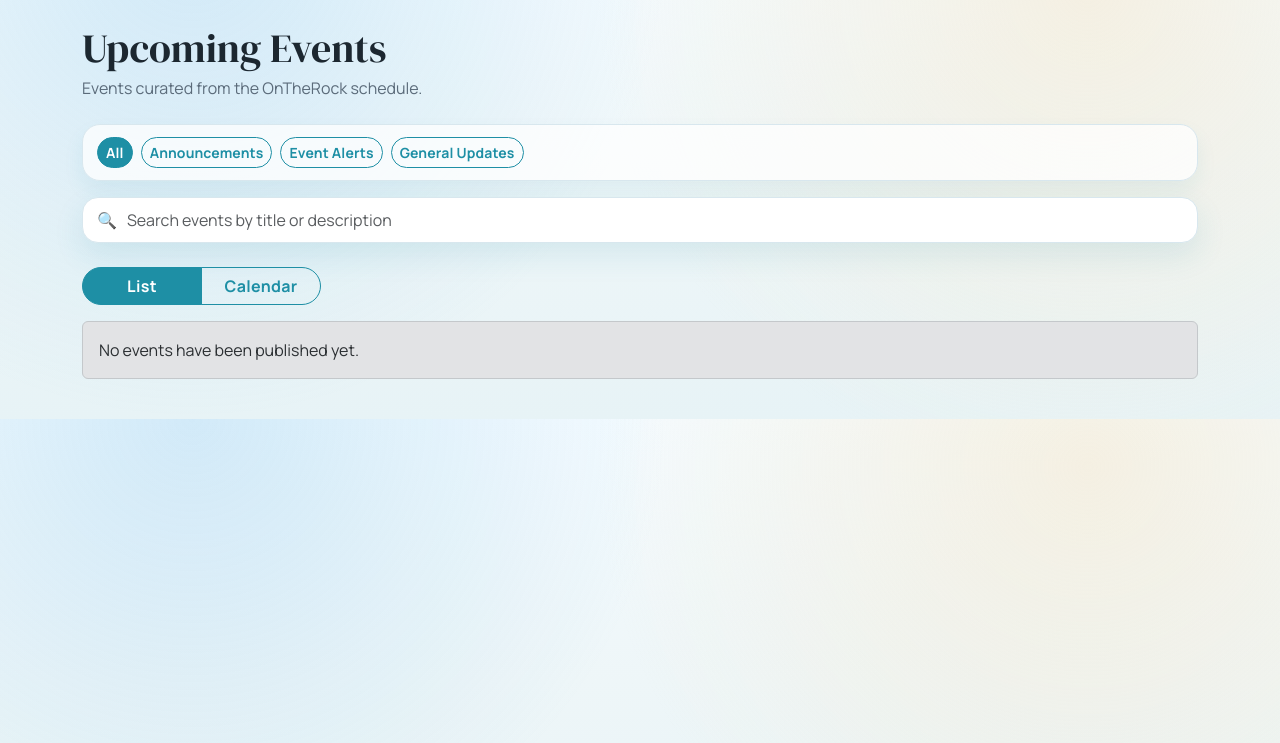
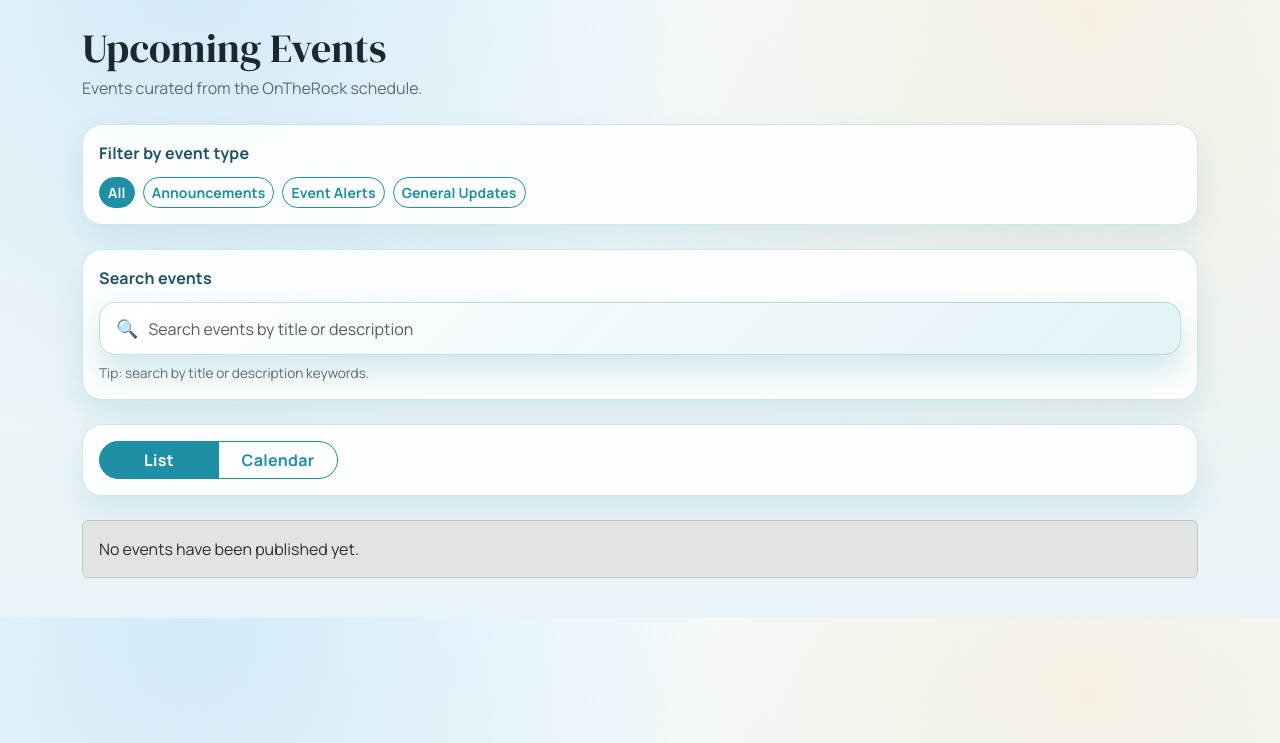
Before and after one commit to JSY-Ben/BeanPrepared, a PHP site: page /Web/ in a window 1280 px wide. Shown: the part 57-800 px from the top of the page. Run offline with PHP 8.4, Linux system fonts and the light colour scheme; data comes from the database, SQL or seed files in the repository; data that the repository does not hold is empty.

Commit message:
Style Separation Changes

```diff
--- a/public/css/site.css
+++ b/public/css/site.css
@@ -69,29 +69,36 @@ body {
   letter-spacing: 0.02em;
 }
 
-.filter-bar {
-  background: rgba(255, 255, 255, 0.75);
-  border: 1px solid var(--otr-border);
-  border-radius: 18px;
-  padding: 12px 14px;
-  box-shadow: 0 10px 20px rgba(30, 143, 165, 0.08);
-}
-
 .filter-group {
   display: flex;
   flex-wrap: wrap;
   gap: 8px;
 }
 
+.section-card {
+  background: rgba(255, 255, 255, 0.86);
+  border: 1px solid rgba(30, 143, 165, 0.2);
+  border-radius: 20px;
+  padding: 16px;
+  box-shadow: 0 14px 30px rgba(30, 143, 165, 0.12);
+}
+
+.section-header {
+  font-weight: 700;
+  letter-spacing: 0.01em;
+  margin-bottom: 12px;
+  color: #1f5464;
+}
+
 .search-box {
   display: flex;
   align-items: center;
   gap: 10px;
-  background: #ffffff;
+  background: linear-gradient(135deg, rgba(255, 255, 255, 0.95), rgba(223, 241, 245, 0.9));
   border-radius: 16px;
-  border: 1px solid var(--otr-border);
-  padding: 10px 14px;
-  box-shadow: 0 12px 30px rgba(30, 143, 165, 0.12);
+  border: 1px solid rgba(30, 143, 165, 0.25);
+  padding: 12px 16px;
+  box-shadow: 0 16px 32px rgba(30, 143, 165, 0.2);
 }
 
 .search-box .form-control {
@@ -99,10 +106,18 @@ body {
   padding: 0;
   box-shadow: none;
   background: transparent;
+  font-size: 1rem;
 }
 
 .search-icon {
-  font-size: 16px;
+  font-size: 18px;
+  color: #1e8fa5;
+}
+
+.search-help {
+  margin-top: 8px;
+  font-size: 0.85rem;
+  color: var(--otr-muted);
 }
 
 .event-card {
--- a/public/index.php
+++ b/public/index.php
@@ -97,7 +97,8 @@ function format_datetime(string $value): string
       <h1 class="mb-1">Upcoming Events</h1>
       <p class="brand-subtitle">Events curated from the OnTheRock schedule.</p>
     </div>
-    <div class="mb-3 filter-bar">
+    <div class="mb-4 section-card">
+      <div class="section-header">Filter by event type</div>
       <div class="filter-group" aria-label="Filter events">
         <a class="btn btn-sm <?php echo $typeFilter === 'all' ? 'btn-warning' : 'btn-outline-warning'; ?>" href="index.php">All</a>
         <?php foreach ($types as $type): ?>
@@ -107,7 +108,8 @@ function format_datetime(string $value): string
         <?php endforeach; ?>
       </div>
     </div>
-    <div class="mb-4">
+    <div class="mb-4 section-card">
+      <div class="section-header">Search events</div>
       <div class="search-box">
         <span class="search-icon">🔍</span>
         <input
@@ -118,20 +120,24 @@ function format_datetime(string $value): string
           aria-label="Search events"
         >
       </div>
+      <div class="search-help">Tip: search by title or description keywords.</div>
     </div>
-    <div class="d-flex align-items-center justify-content-between mb-3">
-      <div class="btn-group view-toggle" role="group" aria-label="View switch">
-        <button class="btn btn-warning" id="viewListBtn" type="button">List</button>
-        <button class="btn btn-outline-warning" id="viewCalendarBtn" type="button">Calendar</button>
+    <div class="mb-4 section-card">
+      <div class="d-flex align-items-center justify-content-between">
+        <div class="btn-group view-toggle" role="group" aria-label="View switch">
+          <button class="btn btn-warning" id="viewListBtn" type="button">List</button>
+          <button class="btn btn-outline-warning" id="viewCalendarBtn" type="button">Calendar</button>
+        </div>
+        <div class="text-muted small" id="calendarMonthLabel"></div>
       </div>
-      <div class="text-muted small" id="calendarMonthLabel"></div>
     </div>
 
     <?php if (count($events) === 0): ?>
       <div class="alert alert-secondary">No events have been published yet.</div>
     <?php else: ?>
       <div id="listView">
-        <div class="mb-4 filter-bar" id="dateFilters">
+        <div class="mb-4 section-card" id="dateFilters">
+          <div class="section-header">Filter by date window</div>
           <div class="filter-group" aria-label="Filter by time window">
             <a class="btn btn-sm <?php echo $windowFilter === 'all' ? 'btn-warning' : 'btn-outline-warning'; ?>" href="index.php<?php echo $typeFilter !== 'all' ? '?type=' . h($typeFilter) : ''; ?>">All dates</a>
             <?php foreach ($windowOptions as $option): ?>
```
Also changed, not shown: 1 other file.
